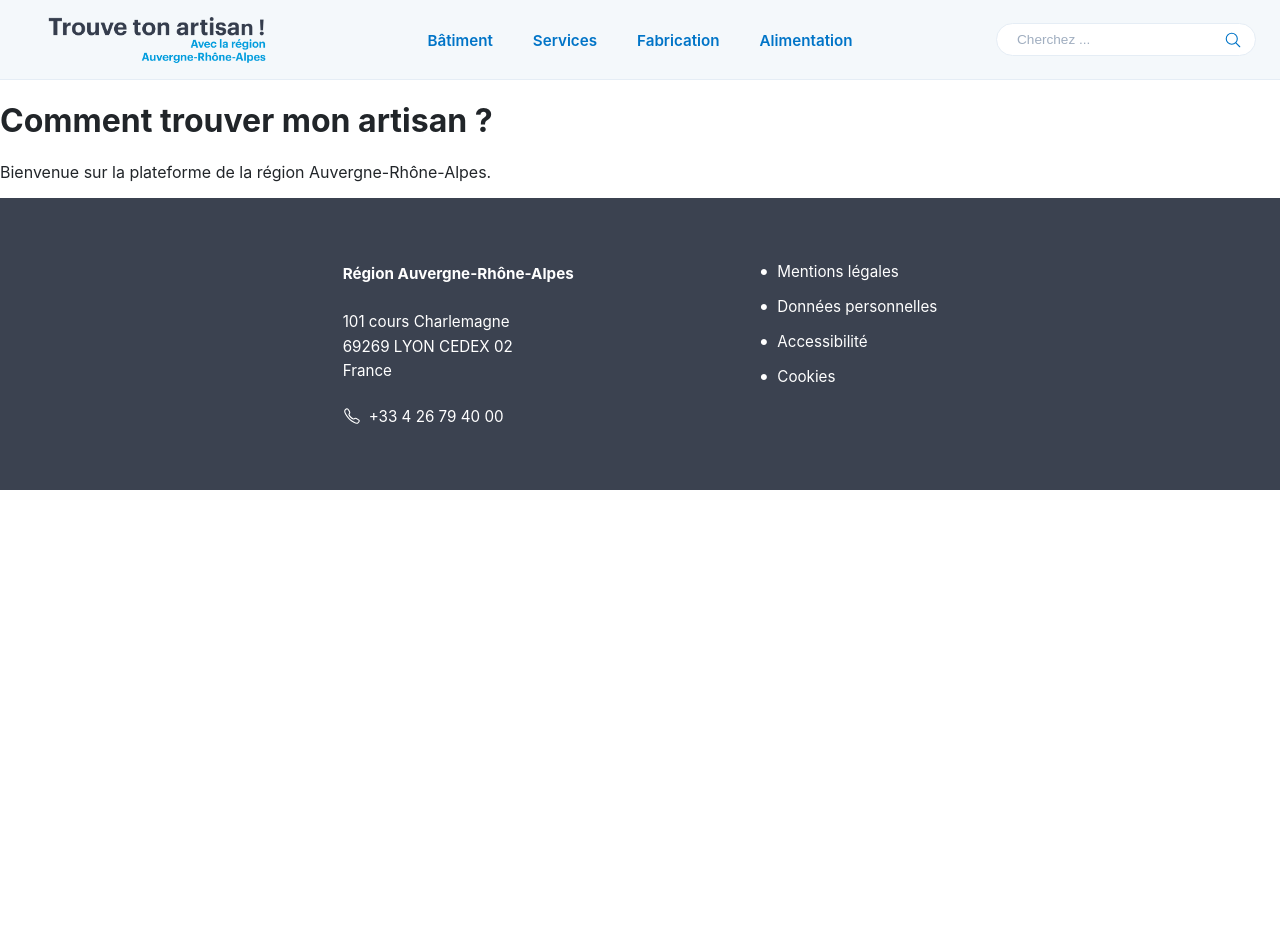
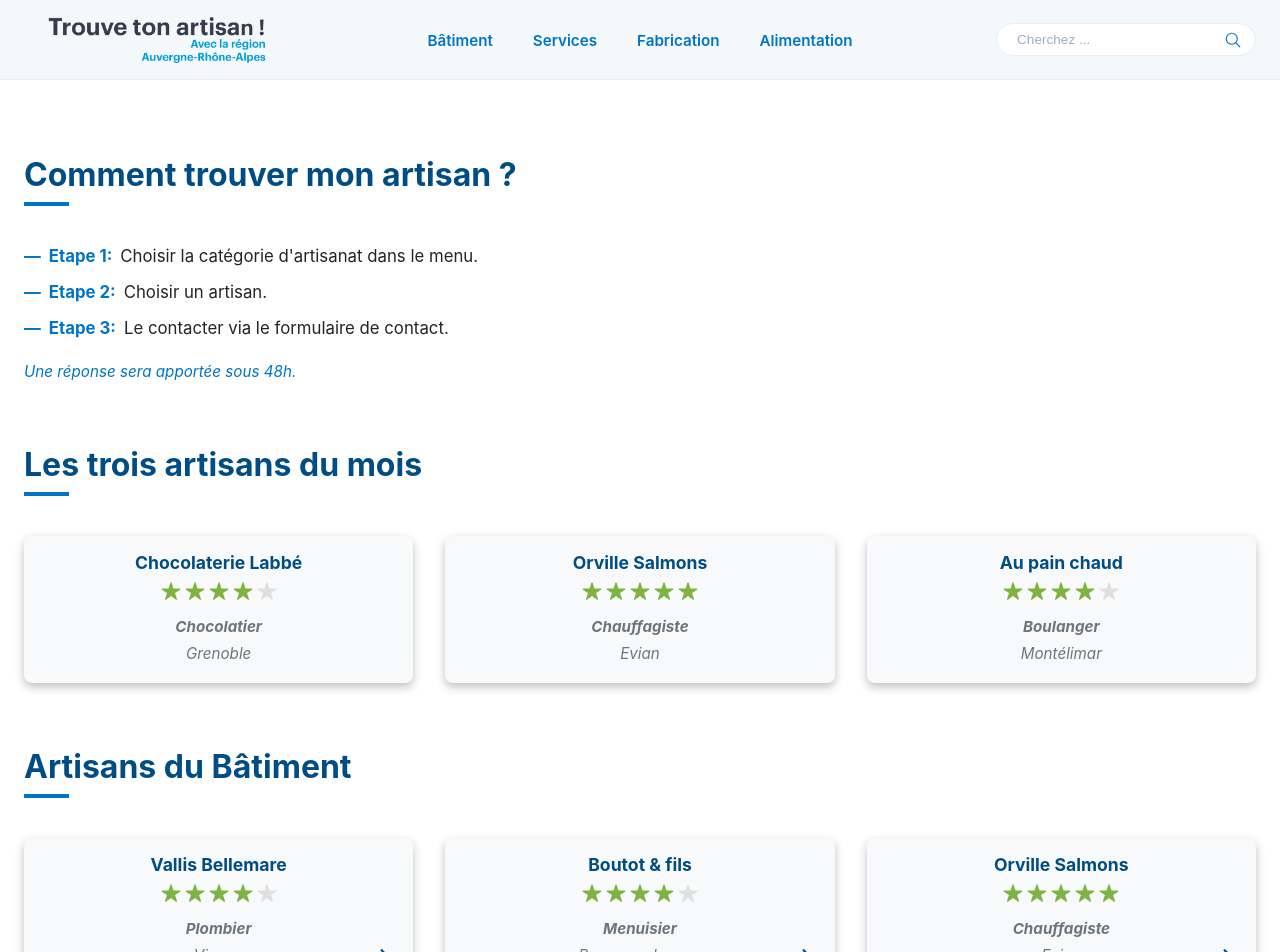
Before and after one commit to userXXIIXII/trouve-ton-artisan, a React (Vite) app: page / in a window 1280 px wide. Shown: the top 952 px of the page. Before the commit the page ends 800 px from the top, so only its background shows below. Built offline with nearby package versions, Linux system fonts and the light colour scheme.

Commit message:
PAge home complet + qq changement des cartes dynamiques

```diff
--- a/src/components/ArtisanCard.scss
+++ b/src/components/ArtisanCard.scss
@@ -1,52 +1,79 @@
-/* src/components/Artisan.scss */
+/* Supprime le soulignement par défaut du lien */
+.artisan-card-link {
+    text-decoration: none;
+    color: inherit;
+    display: block;
+
+    &:hover {
+        text-decoration: none;
+    }
+}
 
 .artisan-card {
-    background-color: #ffffff;
+    position: relative;
+
+    background-color: #f8f9fa;
     border-radius: 8px;
-    padding: 2rem 1.5rem;
+
+    padding: 1rem 1.5rem;
     display: flex;
     flex-direction: column;
     align-items: center;
     text-align: center;
 
-    /* L'ombre douce autour de la carte */
-    box-shadow: 0 4px 15px rgba(0, 0, 0, 0.05);
-    border: 1px solid var(--border-color);
+    /* Ombre */
+    box-shadow: 0 4px 10px rgba(0, 0, 0, 0.25);
+    border: none;
     transition: transform 0.2s ease, box-shadow 0.2s ease;
 
-  /* Petit effet quand la souris passe dessus */
     &:hover {
         transform: translateY(-5px);
-        box-shadow: 0 8px 20px rgba(0, 0, 0, 0.08);
+        box-shadow: 0 8px 15px rgba(0, 0, 0, 0.08);
 }
 
+  /* Nom en gras et bleu */
 .artisan-name {
-        color: var(--dark-blue);
-        font-size: 1.25rem;
+    color: var(--dark-blue, #004d85);
+    font-size: 1.1rem;
     font-weight: 700;
-        margin: 0 0 0.75rem 0;
+    margin: 0 0 0.5rem 0;
 }
 
-  /* Gestion des étoiles */
+  /* Étoiles */
 .artisan-rating {
     display: flex;
     gap: 0.25rem;
-        margin-bottom: 1rem;
+    margin-bottom: 0.75rem;
 
     .star {
-        color: #e0e0e0; /* Gris pour les étoiles vides */
+    color: #e0e0e0;
 
         &.active {
-            color: #7cb342; /* Vert pour les étoiles pleines */
+            color: #7cb342;
         }
     }
 }
 
+  /* Spécialité et Ville : même style (gris, fin, italique) */
 .artisan-category,
 .artisan-location {
-        margin: 0.2rem 0;
+    margin: 0.25rem 0;
     color: #6c757d;
     font-style: italic;
+    font-weight: 400; /* Assure que le texte n'est pas en gras */
     font-size: 0.95rem;
     }
+
+  /* La flèche de clic */
+.click-arrow {
+    position: absolute;
+    bottom: 1rem;
+    right: 1rem;
+    color: var(--dark-blue, #004d85);
+    transition: transform 0.2s ease;
 }
+
+    &:hover .click-arrow {
+        transform: translateX(5px);
+    }
+}
--- a/src/components/ArtisanCard.tsx
+++ b/src/components/ArtisanCard.tsx
@@ -1,19 +1,29 @@
-import { IoStar } from 'react-icons/io5';
+import { IoStar, IoChevronForward } from 'react-icons/io5';
+import { Link } from 'react-router-dom';
 import './ArtisanCard.scss';
 
-// 1. Les props correspondent désormais exactement aux clés du JSON
+// Ajout de la propriété facultative isClickable (booléen)
 interface ArtisanCardProps {
+    id: string;
     name: string;
-    note: string;       // La note arrive sous forme de texte ("4")
-    specialty: string;  // On utilise la spécialité pour l'affichage
-    location: string;   // Localisation unique
+    note: string;
+    specialty: string;
+    location: string;
+    isClickable?: boolean;
 }
 
-export default function ArtisanCard({ name, note, specialty, location }: ArtisanCardProps) {
-    // Conversion de la note (texte) en nombre pour gérer l'affichage des étoiles
+export default function ArtisanCard({
+    id,
+    name,
+    note,
+    specialty,
+    location,
+    isClickable = false // Par défaut, la carte n'est pas cliquable
+    }: ArtisanCardProps) {
     const ratingValue = parseInt(note, 10) || 0;
 
-    return (
+    // 1. On stocke le visuel de la carte dans une constante
+    const cardContent = (
         <article className="artisan-card">
         <h3 className="artisan-name">{name}</h3>
 
@@ -27,8 +37,25 @@ export default function ArtisanCard({ name, note, specialty, location }: Artisan
             ))}
         </div>
 
-        <p className="artisan-category">{specialty}</p>
+        <p className="artisan-category"><strong>{specialty}</strong></p>
         <p className="artisan-location">{location}</p>
+
+        {isClickable && (
+            <IoChevronForward className="click-arrow" size={24} />
+        )}
+
         </article>
     );
+
+    // 2. Rendu conditionnel : si la carte doit être cliquable, on l'enveloppe du Link
+    if (isClickable) {
+        return (
+        <Link to={`/artisan/${id}`} className="artisan-card-link">
+            {cardContent}
+        </Link>
+        );
+    }
+
+    // 3. Sinon, on retourne la carte simple, sans interactivité
+    return cardContent;
 }
--- /dev/null
+++ b/src/pages/Home.scss
@@ -0,0 +1,92 @@
+/* Conteneur principal */
+.home-page {
+    padding: 3rem 0;
+    background-color: #ffffff;
+}
+
+.container {
+    max-width: 1300px;
+    margin: 0 auto;
+    padding: 0 1.5rem;
+}
+
+/* Titres et séparateurs */
+.section-title {
+    color: var(--dark-blue);
+    font-size: 2rem;
+    margin-bottom: 0.5rem;
+}
+
+.title-separator {
+    width: 45px;
+    height: 4px;
+    background-color: var(--primary-blue);
+    margin-bottom: 2.5rem;
+}
+
+/* Section Introduction */
+.intro-section {
+    margin-bottom: 4rem;
+}
+
+.steps-list {
+    list-style: none;
+    padding: 0;
+    margin: 0 0 1.5rem 0;
+
+    li {
+        margin-bottom: 1rem;
+        font-size: 1.05rem;
+        color: var(--text-dark);
+        display: flex;
+        align-items: center;
+
+        /* Tiret bleu décoratif avant chaque ligne */
+        &::before {
+        content: "—";
+        color: var(--primary-blue);
+        font-weight: bold;
+        margin-right: 0.5rem;
+        }
+    }
+
+    .step-label {
+        color: var(--primary-blue);
+        font-weight: bold;
+        margin-right: 0.5rem;
+    }
+}
+
+.response-time {
+    color: var(--primary-blue);
+    font-style: italic;
+    font-size: 0.95rem;
+}
+
+/* Grille des cartes Artisans */
+.artisans-section {
+    margin-bottom: 4rem;
+}
+
+/* Grille des cartes Artisans */
+.artisans-grid {
+    display: grid;
+    gap: 2rem;
+    /* Par défaut sur écran PC : 3 colonnes strictement égales */
+    grid-template-columns: repeat(3, 1fr);
+}
+
+/* Sur écran moyen (Tablette ou petit PC) */
+@media (max-width: 900px) {
+    .artisans-grid {
+        grid-template-columns: repeat(2, 1fr);
+    }
+}
+
+/* Sur petit écran (Mobile) */
+@media (max-width: 600px) {
+    .artisans-grid {
+        /* On passe sur 1 seule colonne */
+        grid-template-columns: 1fr;
+    }
+}
--- a/src/pages/Home.tsx
+++ b/src/pages/Home.tsx
@@ -1,10 +1,73 @@
-import React from 'react';
+import ArtisanCard from '../components/ArtisanCard';
+import Artisan from '../components/ArtisanCard';
+import artisansData from '../data/datas.json';
+import './Home.scss';
 
 export default function Home() {
+  // Filtration des données
+    const topArtisans = artisansData.filter(artisan => artisan.top).slice(0, 3);
+    const batimentArtisans = artisansData.filter(artisan => artisan.category === "Bâtiment").slice(0, 3);
+
     return (
-        <main>
-            <h1>Comment trouver mon artisan ?</h1>
-            <p>Bienvenue sur la plateforme de la région Auvergne-Rhône-Alpes.</p>
+        <main className="home-page">
+            <div className="container">
+
+                {/* Section 1 : Introduction */}
+                <section className="intro-section">
+                    <h1 className="section-title">Comment trouver mon artisan ?</h1>
+                    <div className="title-separator"></div>
+
+                    <ul className="steps-list">
+                        <li><span className="step-label">Etape 1:</span> Choisir la catégorie d'artisanat dans le menu.</li>
+                        <li><span className="step-label">Etape 2:</span> Choisir un artisan.</li>
+                        <li><span className="step-label">Etape 3:</span> Le contacter via le formulaire de contact.</li>
+                    </ul>
+
+                    <p className="response-time">Une réponse sera apportée sous 48h.</p>
+                </section>
+
+
+                {/* Section 2 : Les artisans du mois */}
+                <section className="artisans-section">
+                <h2 className="section-title">Les trois artisans du mois</h2>
+                <div className="title-separator"></div>
+
+                <div className="artisans-grid">
+                    {topArtisans.map((artisan) => (
+                    <ArtisanCard
+                        key={artisan.id}
+                        id={artisan.id}
+                        name={artisan.name}
+                        note={artisan.note}
+                        specialty={artisan.specialty}
+                        location={artisan.location}
+                        // isClickable n'est pas défini, la carte reste inerte
+                    />
+                    ))}
+                </div>
+                </section>
+
+                {/* Section 3 : Les artisans du bâtiment */}
+                <section className="artisans-section">
+                <h2 className="section-title">Artisans du Bâtiment</h2>
+                <div className="title-separator"></div>
+
+                <div className="artisans-grid">
+                    {batimentArtisans.map((artisan) => (
+                    <ArtisanCard
+                        key={artisan.id}
+                        id={artisan.id}
+                        name={artisan.name}
+                        note={artisan.note}
+                        specialty={artisan.specialty}
+                        location={artisan.location}
+                        isClickable={true} // Activation de la redirection vers la page Artisan.tsx
+                    />
+                    ))}
+                </div>
+                </section>
+
+            </div>
         </main>
     );
 }
```
Lines whose indentation alone changed are shown as unchanged.
